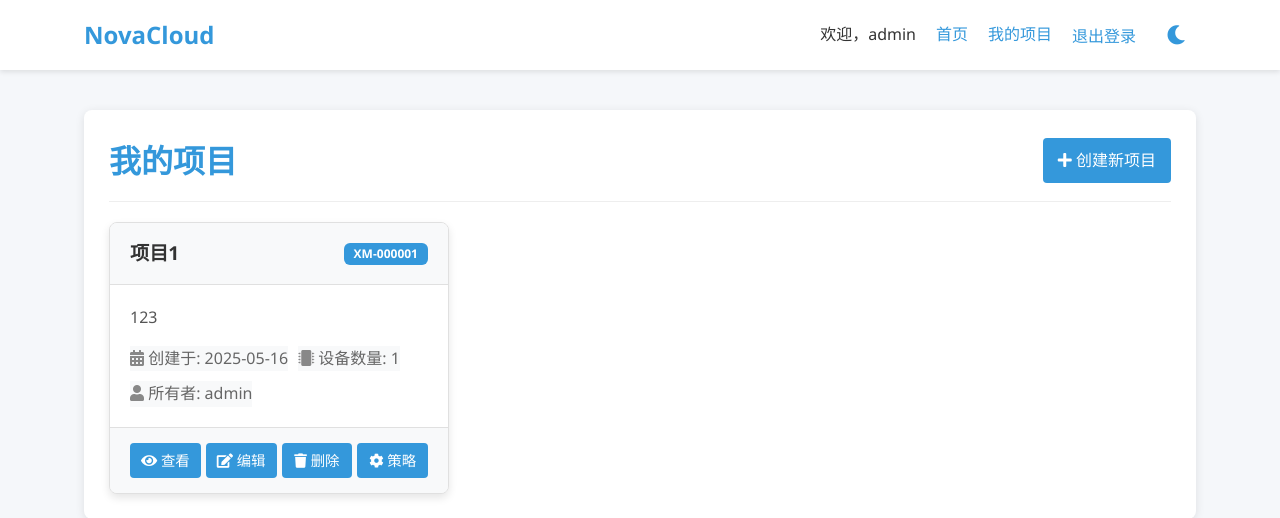
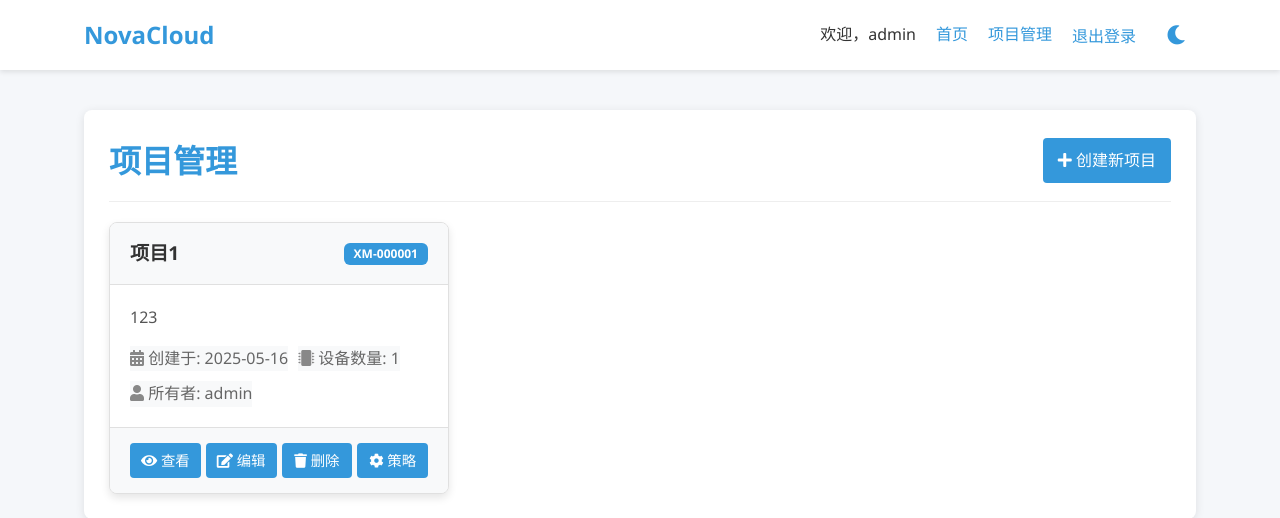
Before and after one commit to Miraitowa-la/DjangoNovaCloud, a Django app: page /projects/ in a window 1280 px wide. Shown: the top 518 px of the page. Run offline with Django 5.2, Linux system fonts and the light colour scheme; a user stored in the database is signed in; data comes from the database, SQL or seed files in the repository.

Commit message:
UI优化: 1."我的项目"->"项目管理"

```diff
--- a/templates/base.html
+++ b/templates/base.html
@@ -19,7 +19,7 @@
                     {% if user.is_authenticated %}
                         <li>欢迎，{{ user.username }}</li>
                         <li><a href="{% url 'core:index' %}">首页</a></li>
-                        <li><a href="{% url 'iot_devices:project_list' %}">我的项目</a></li>
+                        <li><a href="{% url 'iot_devices:project_list' %}">项目管理</a></li>
                         <li>
                             <form method="post" action="{% url 'accounts:logout' %}" class="logout-form">
                                 {% csrf_token %}
--- a/templates/iot_devices/project_list.html
+++ b/templates/iot_devices/project_list.html
@@ -1,11 +1,11 @@
 {% extends 'base.html' %}
 
-{% block title %}我的项目 - NovaCloud{% endblock %}
+{% block title %}项目管理 - NovaCloud{% endblock %}
 
 {% block content %}
 <div class="content-section">
     <div class="section-header">
-        <h1>我的项目</h1>
+        <h1>项目管理</h1>
         <div class="header-actions">
             <a href="{% url 'iot_devices:project_create' %}" class="btn btn-primary">
                 <i class="fas fa-plus"></i> 创建新项目
```
